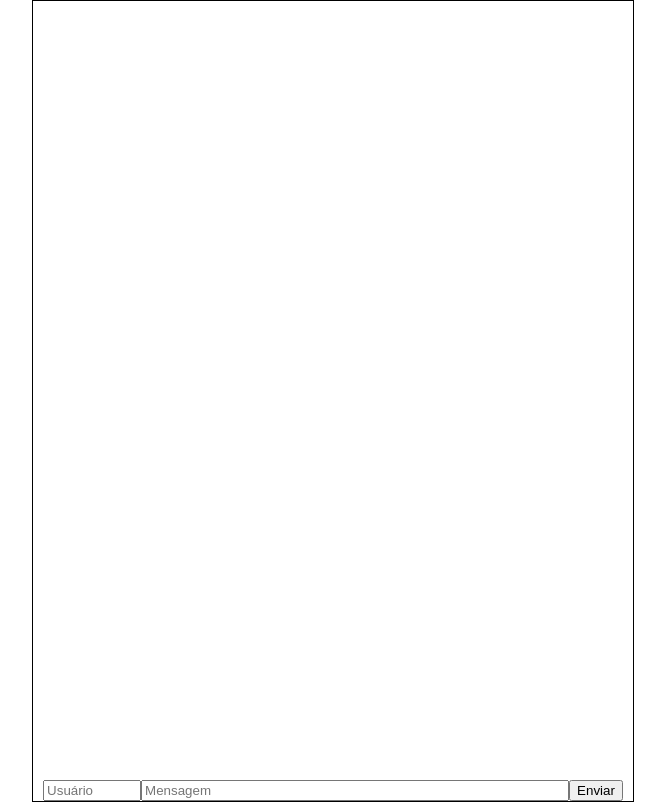
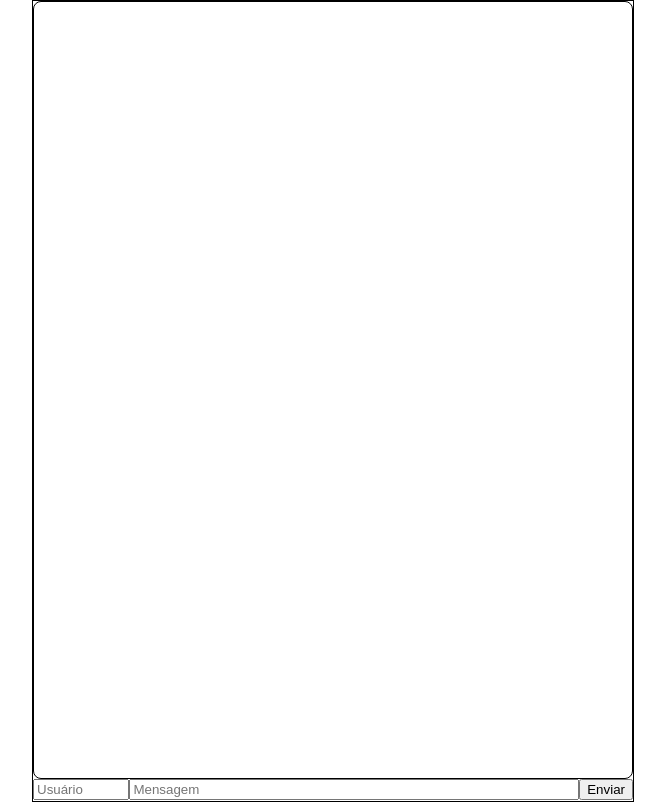
Before and after one commit to future4code/julian-whatslab-grupo17, a React (Create React App) app in the folder what4/: page / in a window 1280 px wide. Shown: the whole page, without its empty margins (307-972 px from the left). Built offline with nearby package versions, Linux system fonts and the light colour scheme.

Commit message:
Implementação da tela de timeline das msgs e customização do componente de mensagens (Main)

```diff
--- a/what4/src/App.js
+++ b/what4/src/App.js
@@ -1,36 +1,41 @@
 import React from 'react';
 import Form from './Components/Form';
-import './App.css';
-import Main from './components/Main';
+import Main from './Components/Main';
 import styled from 'styled-components';
 
+//Styles
 const AppContainer = styled.div`
   border: 1px solid black;
   width: 600px;
   height: 100vh;
   margin: 0 auto;
+  display: flex
+  flex-direction: column-reverse;
+  align-items: center;
+`
+const MainContainer = styled.div`
+  border: 1px solid black;
+  border-radius: 8px;
+  overflow: auto;
+  max-width: 100%;
+  height: 97%;
   display: flex;
+  flex-direction: column;
   align-items: flex-end;
 `
-const MainContainer = styled.div`
-  display: flex;
-  flex-direction: column-reverse;
-`
-
 const FormContainer = styled.div`
+  position: static;
   width: 100%;
   display: flex;
   justify-content: center;
 `
-
 const InputRemetente = styled.input`
   width: 15%;
 `
-
 const InputConteudo = styled.input`
-  width: 70%;
+  width: 75%;
 `
-
+//Functions
 class App extends React.Component {
   state = {
     listaDeMensagens: [],
@@ -44,6 +49,7 @@ class App extends React.Component {
 
   onChangeInputConteudo = (event) => {
     this.setState({valorInputConteudo: event.target.value})
+    console.log('passou no conteudo')
   }
 
   onKeyDownEnter = (event) => {
@@ -51,7 +57,6 @@ class App extends React.Component {
       this.adicionaMensagem()
     }
   }
-
   adicionaMensagem = () => {
     const novaMensagem = {
       usuario: this.state.valorInputRemetente,
@@ -62,23 +67,26 @@ class App extends React.Component {
     novasMensagens.push(novaMensagem);
 
     this.setState({listaDeMensagens: novasMensagens, valorInputConteudo: ''});
+    console.log('passou no onclick')
+    console.log(this.state.listaDeMensagens)
   }
-
   render(){
-    // const listaDeMensagensNaTela = this.state.listaDeMensagens.map(mensagem => {
-    //   return (
-    //     <Main
-    //       remetente={mensagem.remetente}
-    //       conteudo={mensagem.conteudo}
-    //     />
-    //   )
-    // });
+     const listaDeMensagensNaTela = this.state.listaDeMensagens.map(mensagem => {
+      console.log('formou a msg')
+      console.log(mensagem)
+      return (
+         <Main
+           remetente={mensagem.usuario}
+           conteudo={mensagem.conteudo}
+        />
+      )
+    });
 
     return (
       <AppContainer>
-        {/* <MainContainer>
+        <MainContainer>
           {listaDeMensagensNaTela}
-        </MainContainer> */}
+        </MainContainer>
         <FormContainer>
           <InputRemetente value={this.state.valorInputRemetente} onChange={this.onChangeInputRemetente} placeholder={'Usuário'} />
           <InputConteudo value={this.state.valorInputConteudo} onChange={this.onChangeInputConteudo} onKeyDown={this.onKeyDownEnter} placeholder={'Mensagem'} />
--- a/what4/src/Components/Main.js
+++ b/what4/src/Components/Main.js
@@ -2,11 +2,26 @@ import React from 'react';
 import styled from 'styled-components';
 
 
-const TimeLineChat = styled.main `
-    border: 1px solid black;
-    width: 60%;
-    height: auto;
-
+const MsgTemplate = styled.main `
+    margin-bottom: 25px;
+    max-width: 100%;
+    max-height: auto;
+    display: flex;
+    flex-direction: column;
+`;
+const UserName = styled.h4 `
+    margin: 0;
+    display: flex;
+    align-self: flex-end;
+    max-height: auto;
+`
+const UserMsg = styled.p `
+    margin: 0;
+    max-height: auto;
+    display: flex;
+    align-self: flex-end;
+    align-items: center;
+    justify-items: center;
 `
 
 class App extends React.Component {
@@ -15,10 +30,12 @@ class App extends React.Component {
     }
 
     render(){
+        console.log('passou na main')
         return(
-        <TimeLineChat>
-
-        </TimeLineChat>
+        <MsgTemplate>
+            <UserName>{this.props.remetente}</UserName>
+            <UserMsg>{this.props.conteudo}</UserMsg>
+        </MsgTemplate>
         )
     }
 }
```
